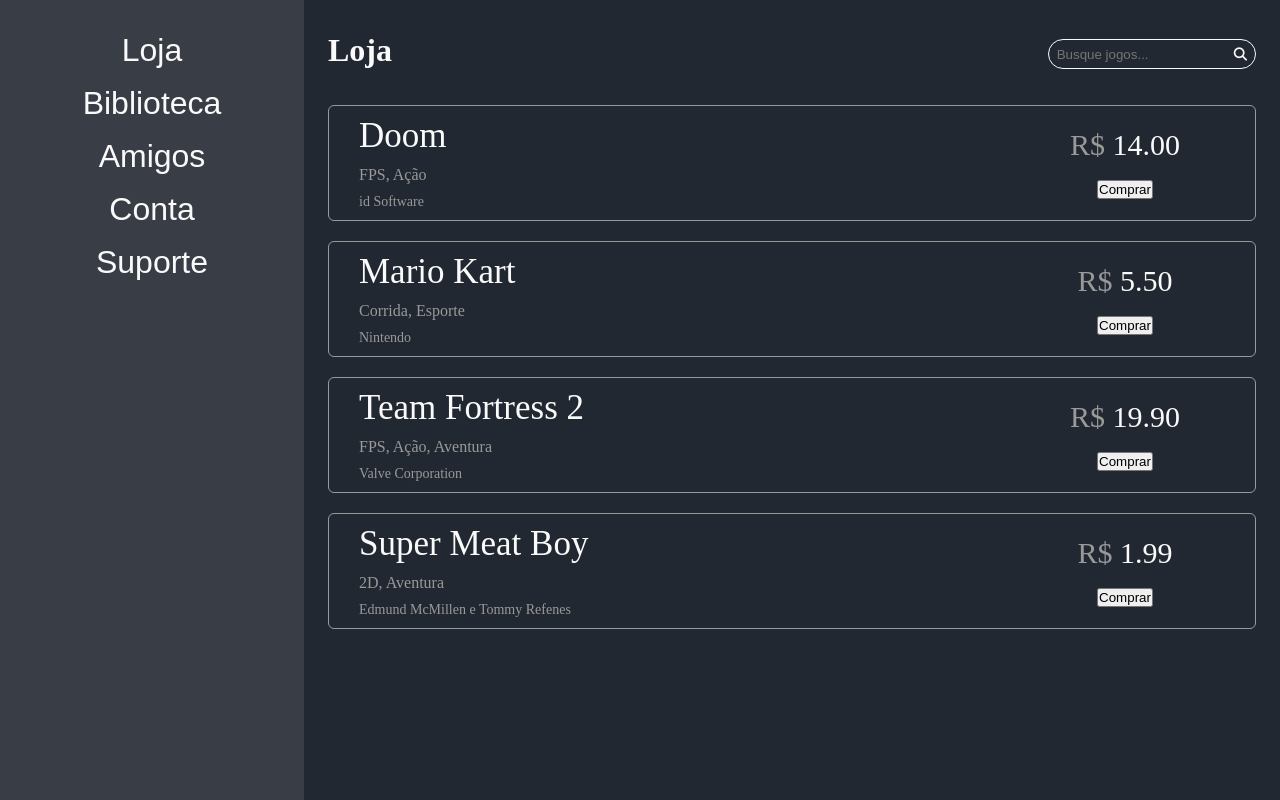
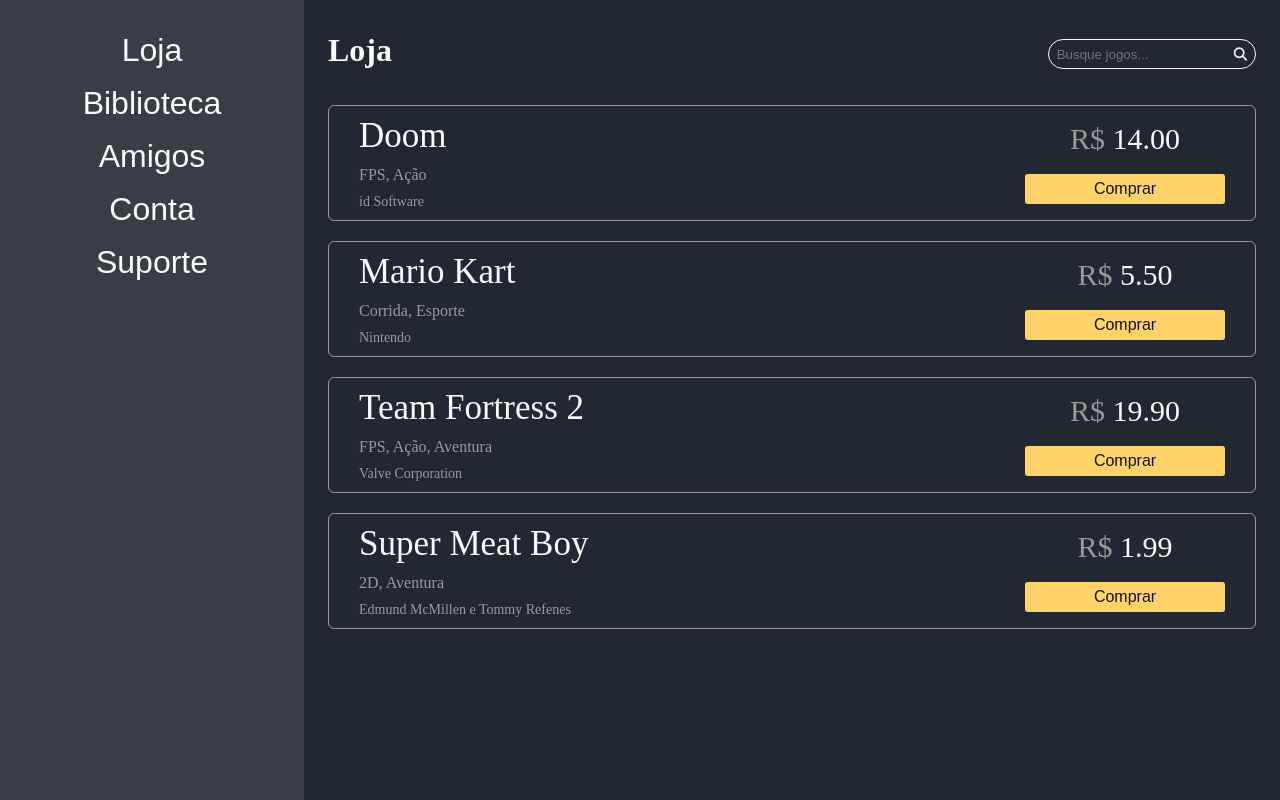
Before and after one commit to Bombaninha/engn_steam, a React (Create React App) app: page / in a window 1280 px wide. Built offline with nearby package versions, Linux system fonts and the light colour scheme.

Commit message:
fix buy game button

```diff
--- a/src/components/GameItem/index.tsx
+++ b/src/components/GameItem/index.tsx
@@ -1,6 +1,7 @@
 import React from 'react';
 import { TGame } from '../../types/TGame'
-import DefaultButton from '../default_button';
+import DefaultButton from '../default_button'
+import './styles.css'
 
 import {
     Container,
@@ -20,15 +21,12 @@ interface GameProps {
 }
 
 const GameItem: React.FC<GameProps> = (props: GameProps) => {
-    const handleClick = (
-		event: React.MouseEvent<HTMLButtonElement, MouseEvent>,
-	) => {
-		event.preventDefault()
+    const handleClick = () => {
 		props.onClick(props.game)
 	}
 
     return (
-        <Container>
+        <Container className="game-item-wrapper">
             <InfoContainer>
                 <TitleContainer>
                     <Title>{props.game.title}</Title>
@@ -41,7 +39,7 @@ const GameItem: React.FC<GameProps> = (props: GameProps) => {
             <ActionContainer>
                 <Price> {props.game.price.toFixed(2)} </Price>
                 <br />
-                {props.withButton ? <button onClick={handleClick}>Comprar</button> : ""}
+                {props.withButton ? <DefaultButton text="Comprar" colorClass="primary" onClick={handleClick}/> : <></>}
             </ActionContainer>
         </Container >
     );
--- /dev/null
+++ b/src/components/GameItem/styles.css
@@ -0,0 +1,3 @@
+.game-item-wrapper .button {
+    width: -webkit-fill-available;
+}
```
